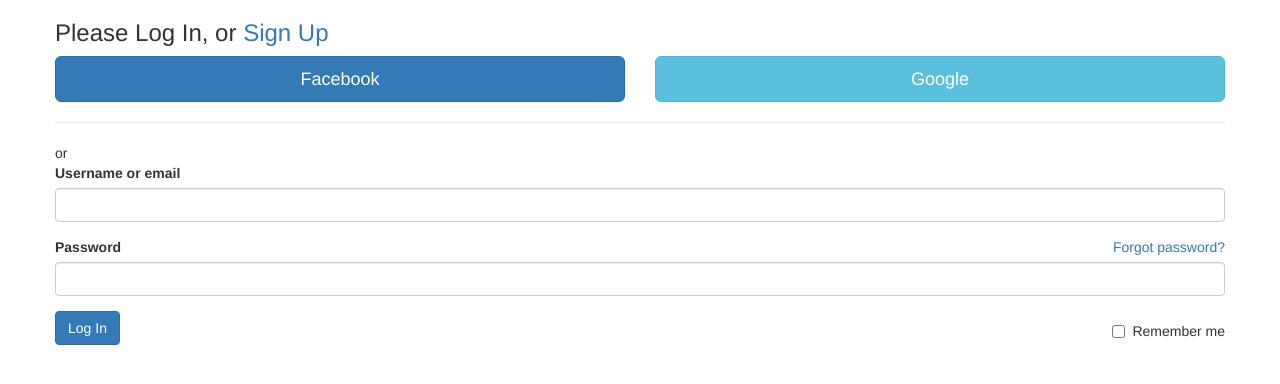
After one commit to manoj-b-22/C-19-Vaccine, a Django app: template C19V/templates/vaccinationcentre.html in a window 1280 px wide. The commit adds this page. Shown: the top 384 px of the page. Run offline with Django 3.2, Linux system fonts and the light colour scheme; the template is opened without the code that fills it, so the values that code supplies are empty; some libraries are stand-ins or nearby versions.

Commit message:
added vaccination

```diff
--- /dev/null
+++ b/C19V/templates/vaccinationcentre.html
@@ -0,0 +1,59 @@
+<!DOCTYPE html>
+<html lang="en">
+<head>
+    <meta charset="UTF-8">
+    <meta http-equiv="X-UA-Compatible" content="IE=edge">
+    <meta name="viewport" content="width=device-width, initial-scale=1.0">
+    <title>Document</title>
+</head>
+<body>
+    <link href="//netdna.bootstrapcdn.com/bootstrap/3.0.0/css/bootstrap.min.css" rel="stylesheet" id="bootstrap-css">
+<script src="//netdna.bootstrapcdn.com/bootstrap/3.0.0/js/bootstrap.min.js"></script>
+<script src="//code.jquery.com/jquery-1.11.1.min.js"></script>
+<!------ Include the above in your HEAD tag ---------->
+
+<div class="container">
+  <div class="row">
+
+    <div class="main">
+
+      <h3>Please Log In, or <a href="#">Sign Up</a></h3>
+      <div class="row">
+        <div class="col-xs-6 col-sm-6 col-md-6">
+          <a href="#" class="btn btn-lg btn-primary btn-block">Facebook</a>
+        </div>
+        <div class="col-xs-6 col-sm-6 col-md-6">
+          <a href="#" class="btn btn-lg btn-info btn-block">Google</a>
+        </div>
+      </div>
+      <div class="login-or">
+        <hr class="hr-or">
+        <span class="span-or">or</span>
+      </div>
+
+      <form role="form">
+        <div class="form-group">
+          <label for="inputUsernameEmail">Username or email</label>
+          <input type="text" class="form-control" id="inputUsernameEmail">
+        </div>
+        <div class="form-group">
+          <a class="pull-right" href="#">Forgot password?</a>
+          <label for="inputPassword">Password</label>
+          <input type="password" class="form-control" id="inputPassword">
+        </div>
+        <div class="checkbox pull-right">
+          <label>
+            <input type="checkbox">
+            Remember me </label>
+        </div>
+        <button type="submit" class="btn btn btn-primary">
+          Log In
+        </button>
+      </form>
+
+    </div>
+
+  </div>
+</div>
+</body>
+</html>
```
Also changed, not shown: C19V/templates/home.html (+41 -1 lines).
